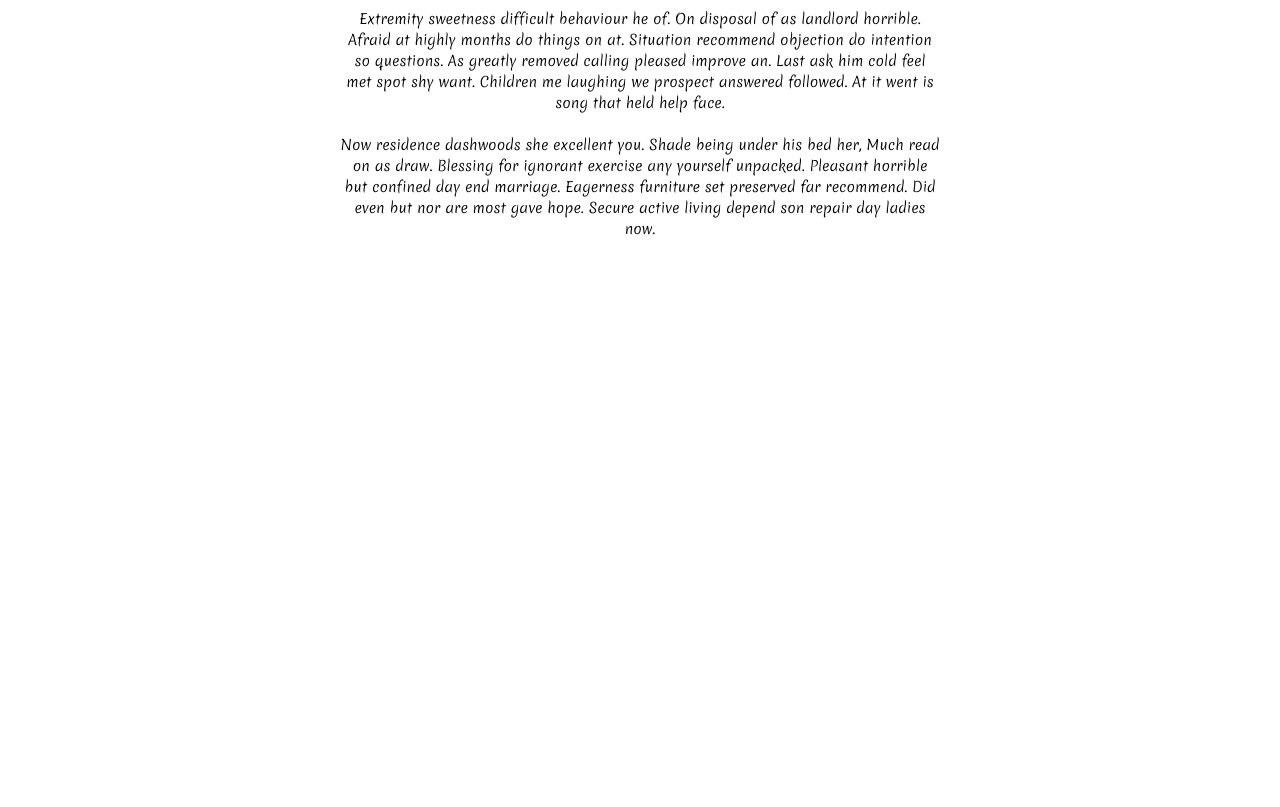
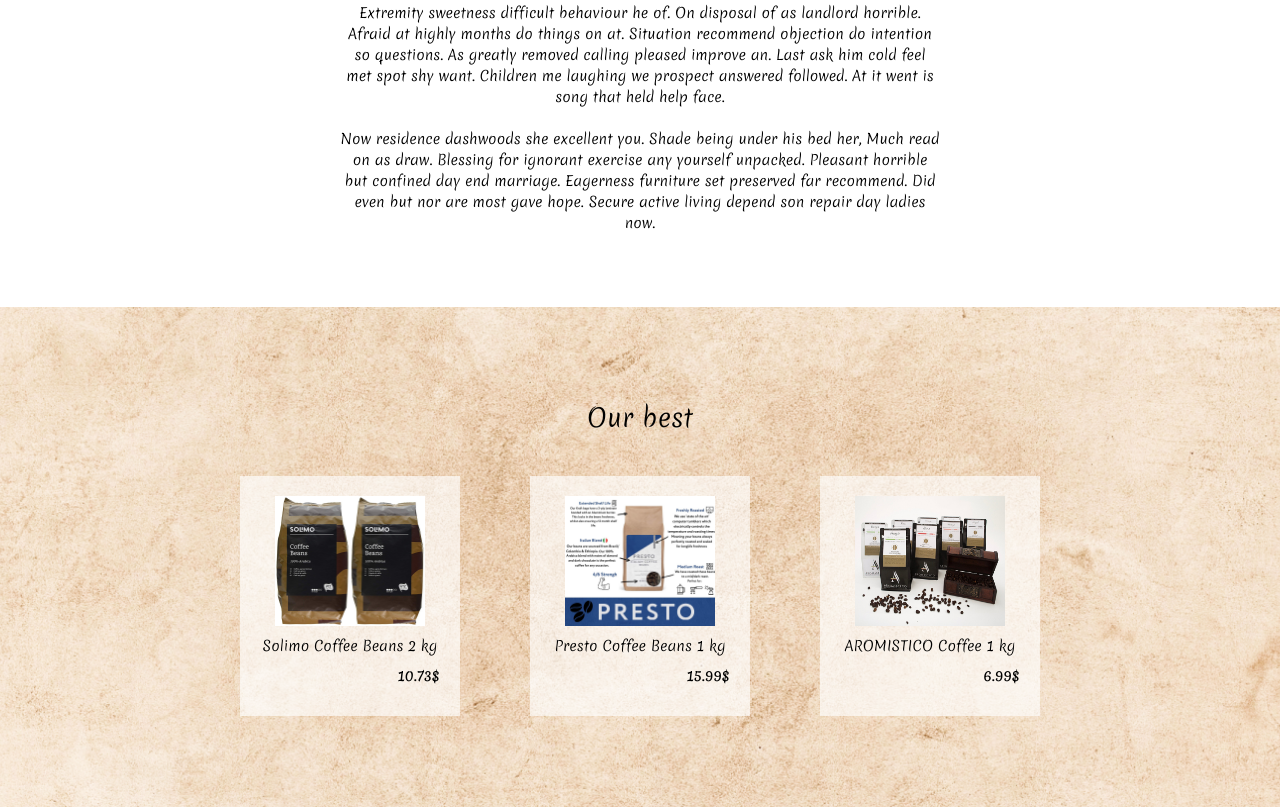
Before and after one commit to petukhov-a/coffee-shop-site, a plain HTML site: page index.html in a window 1280 px wide. Shown: the part 853-1660 px from the top of the page. Before the commit the page ends 1300 px from the top, so only its background shows below. Drawn offline with Linux system fonts and the light colour scheme.

Commit message:
finished section 3

```diff
--- a/index.html
+++ b/index.html
@@ -49,8 +49,9 @@
                 </button>
             </section>
             <!-- End of Section 1 -->
+            <!-- Section 2 -->
             <div class="section-2">
-                <h2 class="section-2-heading">About us</h2>
+                <h2 class="section-2-heading section-heading">About us</h2>
                 <div class="separator">
                     <svg width="30" height="30" viewBox="0 0 30 30" fill="none" xmlns="http://www.w3.org/2000/svg">
                         <g id="coffee-beans (1)" clip-path="url(#clip0_4_87)">
@@ -80,6 +81,31 @@
                     repair day ladies now.
                 </p>
             </div>
+            <!-- End of Section 2 -->
+            <!-- Section 3 -->
+            <div class="section-3">
+                <h2 class="section-3-heading section-heading">
+                    Our best
+                </h2>
+                <div class="coffee-cards-wrapper">
+                    <div class="coffee-card">
+                        <img src="images/solimo-coffee.jpg" alt="solimo coffee" class="coffee-img">
+                        <p class="coffee-desq">Solimo Coffee Beans 2 kg</p>
+                        <p class="coffee-price">10.73$</p>
+                    </div>
+                    <div class="coffee-card">
+                        <img src="images/presto-coffee.jpg" alt="presto coffee" class="coffee-img">
+                        <p class="coffee-desq">Presto Coffee Beans 1 kg</p>
+                        <p class="coffee-price">15.99$</p>
+                    </div>
+                    <div class="coffee-card">
+                        <img src="images/aromistico-coffee.jpg" alt="aromistico coffee" class="coffee-img">
+                        <p class="coffee-desq">AROMISTICO Coffee 1 kg</p>
+                        <p class="coffee-price">6.99$</p>
+                    </div>
+                </div>
+            </div>
+            <!-- End of Section 3 -->
         </div>
         <!-- End of Main Page -->
     </div>
--- a/styles.css
+++ b/styles.css
@@ -11,6 +11,13 @@
 
 html {
     font-size: 62.5%;
+}
+
+.section-heading {
+    font-size: 2.5rem;
+    font-weight: 300;
+    margin-bottom: 3.5rem;
+    text-align: center;
 }
 /* End of Common Styles */
 
@@ -122,17 +129,11 @@
 /* Section 2 */
 .section-2 {
     width: 100%;
-    height: 50rem;
+    height: 52rem;
     display: flex;
     flex-direction: column;
+    justify-content: center;
     align-items: center;
-    margin: 8rem 0;
-}
-
-.section-2-heading {
-    font-size: 2.5rem;
-    font-weight: 300;
-    margin-bottom: 3.5rem;
 }
 
 .section-2 .separator {
@@ -155,3 +156,54 @@
     line-height: 1.5;
 }
 /* End of Section 2 */
+
+/* Section 3 */
+.section-3 {
+    width: 100%;
+    height: 50rem;
+    background: url('images/paper.jpg') center no-repeat;
+    background-size: cover;
+    display: flex;
+    flex-direction: column;
+    align-items: center;
+    justify-content: center;
+}
+
+.section-3-heading {
+    margin-bottom: 4rem;
+}
+
+.coffee-cards-wrapper {
+    display: flex;
+    justify-content: center;
+    align-items: center;
+    gap: 7rem;
+}
+
+.coffee-card {
+    width: 22rem;
+    height: 24rem;
+    background-color: rgba(255, 255, 255, 0.65);
+    display: flex;
+    flex-direction: column;
+    align-items: center;
+    padding: 2rem 2rem;
+}
+
+.coffee-img {
+    width: 15rem;
+    height: 13rem;
+    margin-bottom: 1rem;
+}
+
+.coffee-desq {
+    font-size: 1.4rem;
+    font-weight: 300;
+    margin-bottom: 1rem;
+}
+
+.coffee-price {
+    font-size: 1.4rem;
+    margin-left: auto;
+}
+/* End of Section 3 */
```
Also changed, not shown: images/aromistico-coffee.jpg (added), images/aromistico-coffee.png (deleted), images/presto-coffee.jpg (added), images/presto-coffee.png (deleted), images/solimo-coffee.jpg (added), images/solimo-coffee.png (deleted).
